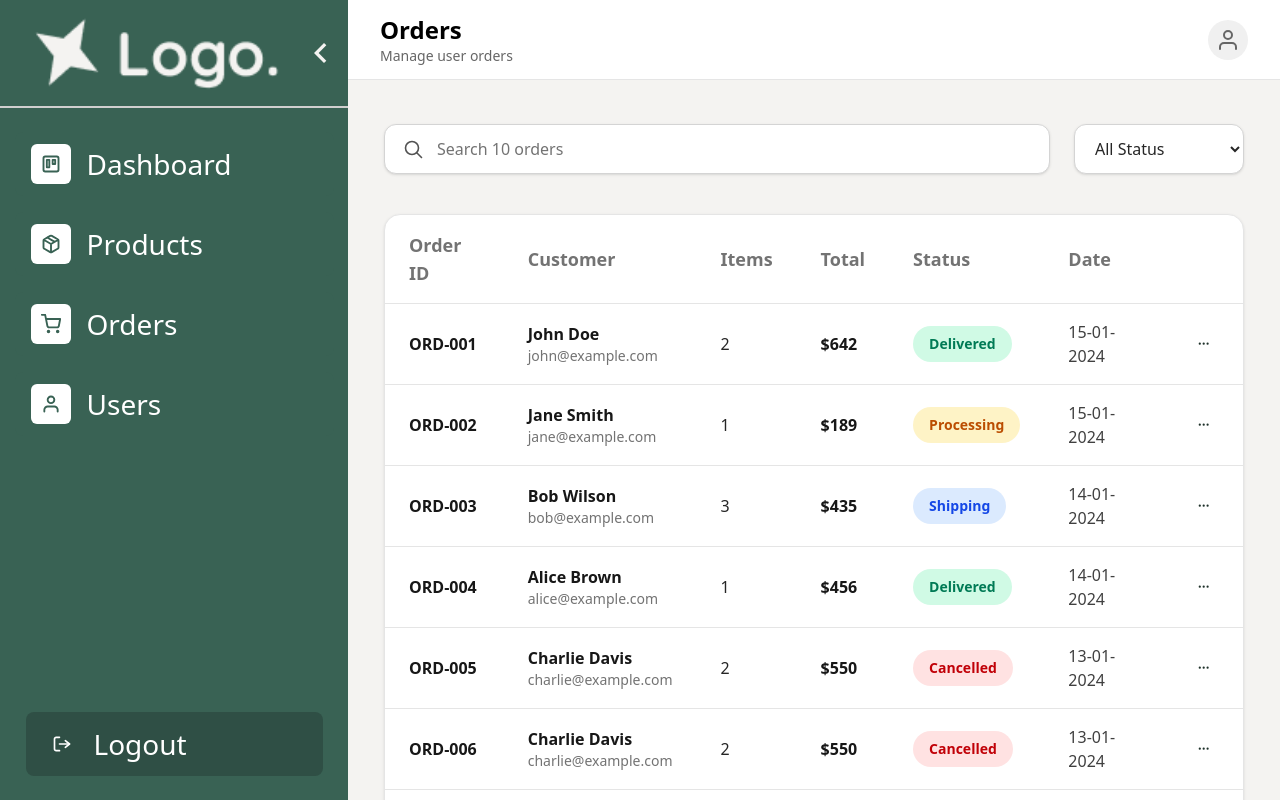
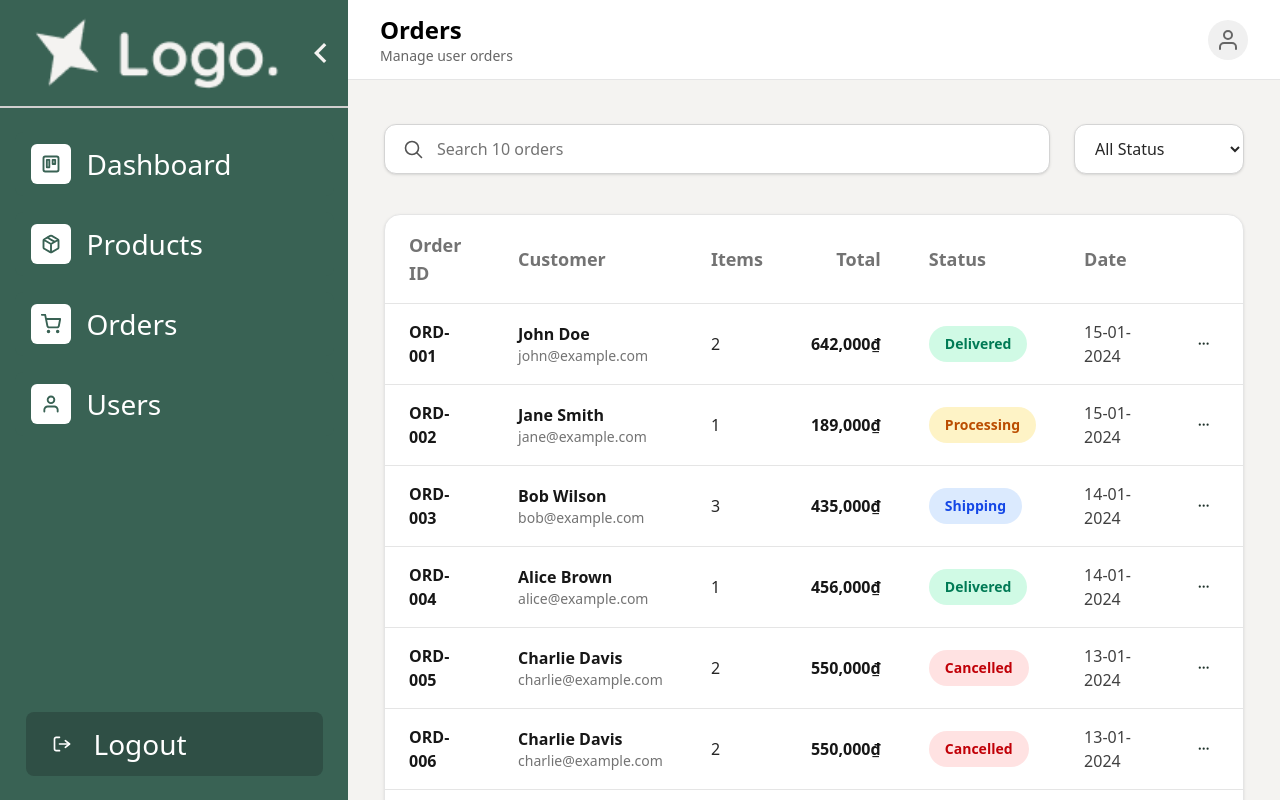
Before and after one commit to lyns184/FE-shoes_web, a React (Vite) app: page /admin/orders in a window 1280 px wide. Built offline with nearby package versions, Linux system fonts and the light colour scheme.

Commit message:
Change table display units: Dollars to VND

```diff
--- a/src/pages/Admin/pages/Orders/index.tsx
+++ b/src/pages/Admin/pages/Orders/index.tsx
@@ -146,7 +146,7 @@ const AdminOrder = () => {
                   <th className="py-4 px-6">Order ID</th>
                   <th className="py-4 px-6">Customer</th>
                   <th className="py-4 px-6">Items</th>
-                  <th className="py-4 px-6">Total</th>
+                  <th className="py-4 px-6 text-right">Total</th>
                   <th className="py-4 px-6">Status</th>
                   <th className="py-4 px-6">Date</th>
                   <th className="py-4 px-6"></th>
@@ -163,7 +163,7 @@ const AdminOrder = () => {
                       </div>
                     </td>
                     <td className="py-4 px-6 text-neutral-800">{order.items}</td>
-                    <td className="py-4 px-6 font-semibold text-neutral-900">${order.total.toLocaleString()}</td>
+                    <td className="py-4 px-6 font-semibold text-neutral-900 text-right whitespace-nowrap">{(order.total * 1000).toLocaleString()}₫</td>
                     <td className="py-4 px-6">
                       <span className={`${STATUS_STYLES[order.status]} px-4 py-2 rounded-full font-semibold text-sm inline-flex`}>{order.status}</span>
                     </td>
--- a/src/pages/Admin/pages/Products/index.tsx
+++ b/src/pages/Admin/pages/Products/index.tsx
@@ -284,7 +284,7 @@ const AdminProducts = () => {
                                 <th className="py-4 px-6">Category</th>
                                 <th className="py-4 px-6">Colors</th>
                                 <th className="py-4 px-6">Sizes</th>
-                                <th className="py-4 px-6">Price</th>
+                                <th className="py-4 px-6 text-right">Price</th>
                                 <th className="py-4 px-6">Stock</th>
                                 <th className="py-4 px-6">Status</th>
                                 <th className="py-4 px-6"></th>
@@ -324,7 +324,7 @@ const AdminProducts = () => {
                                                 ))}
                                             </div>
                                         </td>
-                                        <td className="py-4 px-6 font-semibold text-neutral-900">${product.price}</td>
+                                        <td className="py-4 px-6 font-semibold text-neutral-900 text-right whitespace-nowrap">{(product.price * 1000).toLocaleString()}₫</td>
                                         <td className="py-4 px-6 text-neutral-800">{product.stock}</td>
                                         <td className="py-4 px-6">
                                             <span className={`${isActive ? 'bg-emerald-100 text-emerald-700' : 'bg-red-100 text-red-700'} px-4 py-2 rounded-full font-semibold text-sm inline-flex`}>{product.status}</span>
--- a/src/pages/Admin/pages/Users/index.tsx
+++ b/src/pages/Admin/pages/Users/index.tsx
@@ -159,7 +159,7 @@ const AdminUser = () => {
                   <th className="py-4 px-6">Phone</th>
                   <th className="py-4 px-6">Role</th>
                   <th className="py-4 px-6">Orders</th>
-                  <th className="py-4 px-6">Total Spent</th>
+                  <th className="py-4 px-6 text-right">Total Spent</th>
                   <th className="py-4 px-6">Joined</th>
                   <th className="py-4 px-6"></th>
                 </tr>
@@ -187,7 +187,7 @@ const AdminUser = () => {
                       <span className={`px-3 py-1 rounded-full text-sm font-medium ${user.role === 'Admin' ? 'bg-emerald-100 text-emerald-700' : 'bg-neutral-200 text-neutral-700'}`}>{user.role.toLowerCase()}</span>
                     </td>
                     <td className="py-4 px-6 text-neutral-800">{user.orders}</td>
-                    <td className="py-4 px-6 font-semibold text-neutral-900">${user.totalSpent.toLocaleString()}</td>
+                    <td className="py-4 px-6 font-semibold text-neutral-900 text-right whitespace-nowrap">{(user.totalSpent * 1000).toLocaleString()}₫</td>
                     <td className="py-4 px-6 text-neutral-700">{user.joined}</td>
                     <td className="py-4 px-6">
                       <div className="relative">
```
